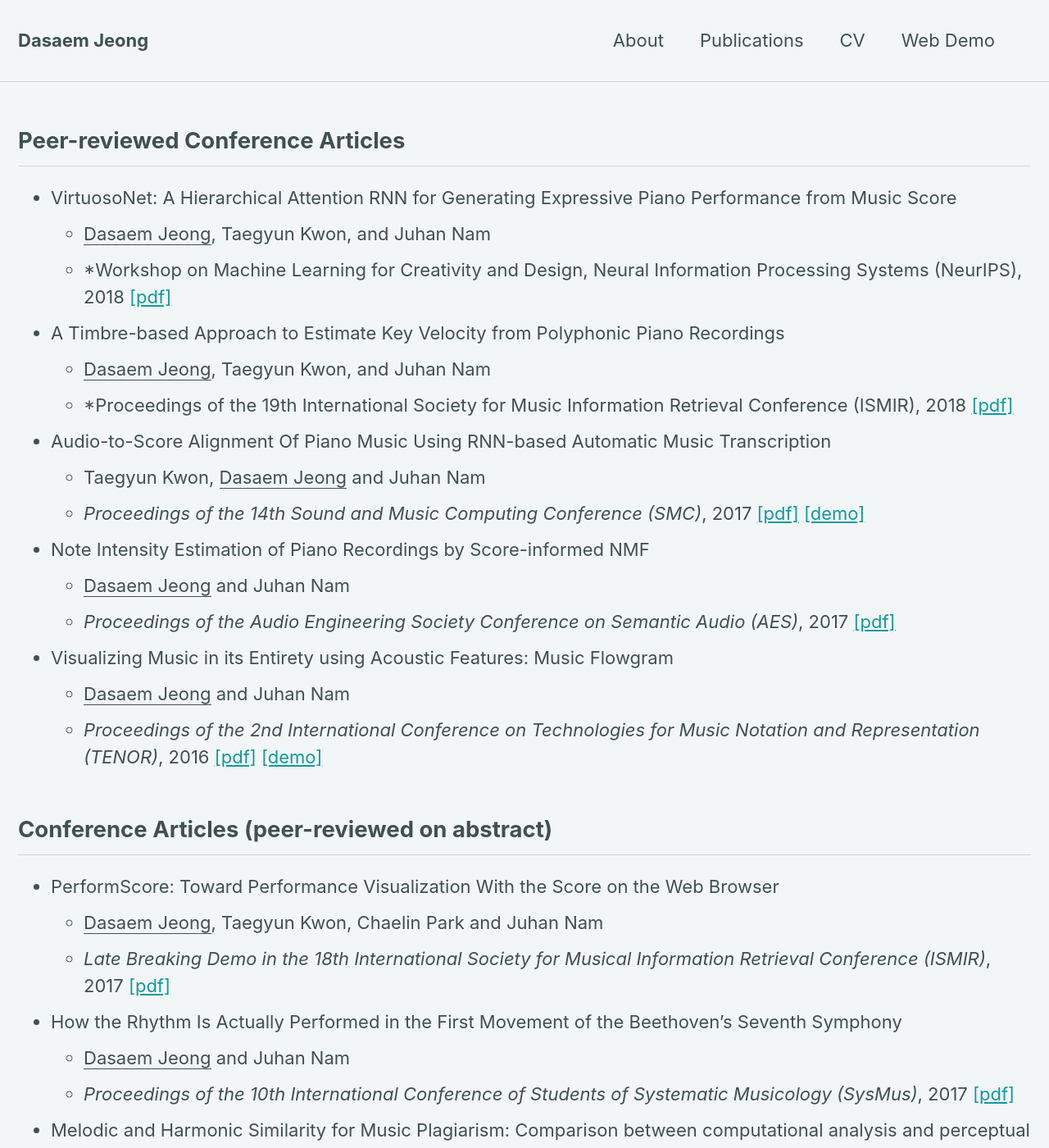
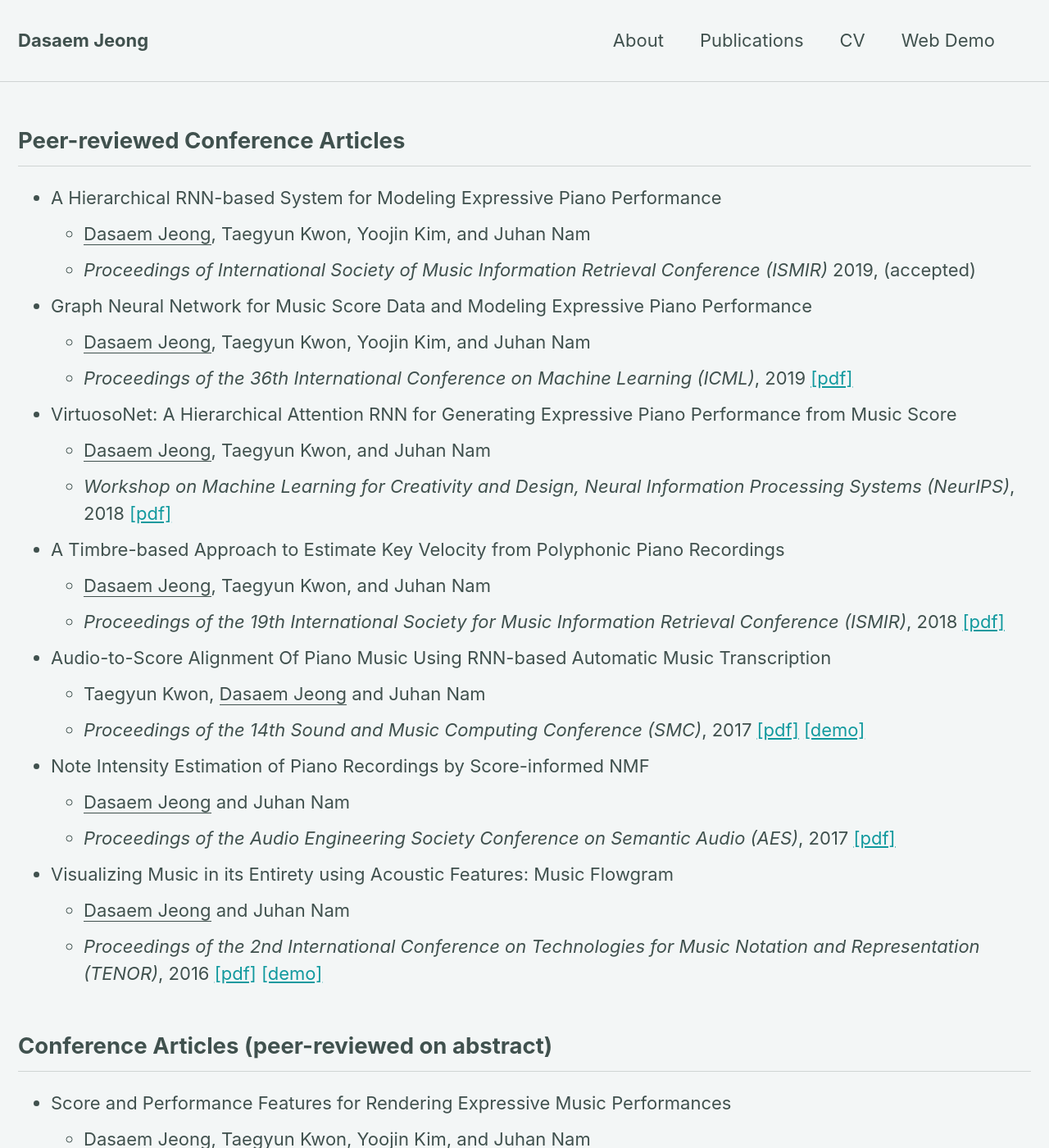
Before and after one commit to jdasam/jdasam.github.io, a Jekyll site: the page built from publications.md, in a window 1280 px wide and 1400 px high. Shown: the whole window at 82% size. Built offline with Jekyll 4.4.1, drawn with Linux system fonts in a browser that asks for light colours; some of the changed text lies outside the part shown.

Commit message:
Update publications.md

```diff
--- a/publications.md
+++ b/publications.md
@@ -6,14 +6,21 @@ permalink: /publications/
 
 ## Peer-reviewed Conference Articles
 
+* A Hierarchical RNN-based System for Modeling Expressive Piano Performance
+	+ <u>Dasaem Jeong</u>, Taegyun Kwon, Yoojin Kim, and Juhan Nam
+	+ *Proceedings of International Society of Music Information Retrieval Conference (ISMIR)* 2019, (accepted)
+
+* Graph Neural Network for Music Score Data and Modeling Expressive Piano Performance
+	+ <u>Dasaem Jeong</u>, Taegyun Kwon, Yoojin Kim, and Juhan Nam
+	+ *Proceedings of the 36th International Conference on Machine Learning (ICML)*, 2019 [[pdf]](http://proceedings.mlr.press/v97/jeong19a/jeong19a.pdf)
+
 * VirtuosoNet: A Hierarchical Attention RNN for Generating Expressive Piano Performance from Music Score
 	+ <u>Dasaem Jeong</u>, Taegyun Kwon, and Juhan Nam
-	+ *Workshop on Machine Learning for Creativity and Design, Neural Information Processing Systems (NeurIPS), 2018 [[pdf]](http://mac.kaist.ac.kr/pubs/JeongKwonNam-neurips2018.pdf)
+	+ *Workshop on Machine Learning for Creativity and Design, Neural Information Processing Systems (NeurIPS)*, 2018 [[pdf]](http://mac.kaist.ac.kr/pubs/JeongKwonNam-neurips2018.pdf)
 
 * A Timbre-based Approach to Estimate Key Velocity from Polyphonic Piano Recordings
 	+ <u>Dasaem Jeong</u>, Taegyun Kwon, and Juhan Nam
-	+ *Proceedings of the 19th International Society for Music Information Retrieval Conference (ISMIR), 2018 [[pdf]](http://ismir2018.ircam.fr/doc/pdfs/196_Paper.pdf)
-
+	+ *Proceedings of the 19th International Society for Music Information Retrieval Conference (ISMIR)*, 2018 [[pdf]](http://ismir2018.ircam.fr/doc/pdfs/196_Paper.pdf)
 
 * Audio-to-Score Alignment Of Piano Music Using RNN-based Automatic Music Transcription
 	+ Taegyun Kwon, <u>Dasaem Jeong</u> and Juhan Nam
@@ -29,6 +36,10 @@ permalink: /publications/
 
 
 ## Conference Articles (peer-reviewed on abstract)
+
+* Score and Performance Features for Rendering Expressive Music Performances
+	+ <u>Dasaem Jeong</u>, Taegyun Kwon, Yoojin Kim, and Juhan Nam
+	+ *Proceedings of the Music Encoding Conference (MEC)*, 2019  [[pdf]](http://mac.kaist.ac.kr/pubs/JeongKwonKimNam-mec2019.pdf)
 
 * PerformScore: Toward Performance Visualization With the Score on the Web Browser
 	+ <u>Dasaem Jeong</u>, Taegyun Kwon, Chaelin Park and Juhan Nam
```
